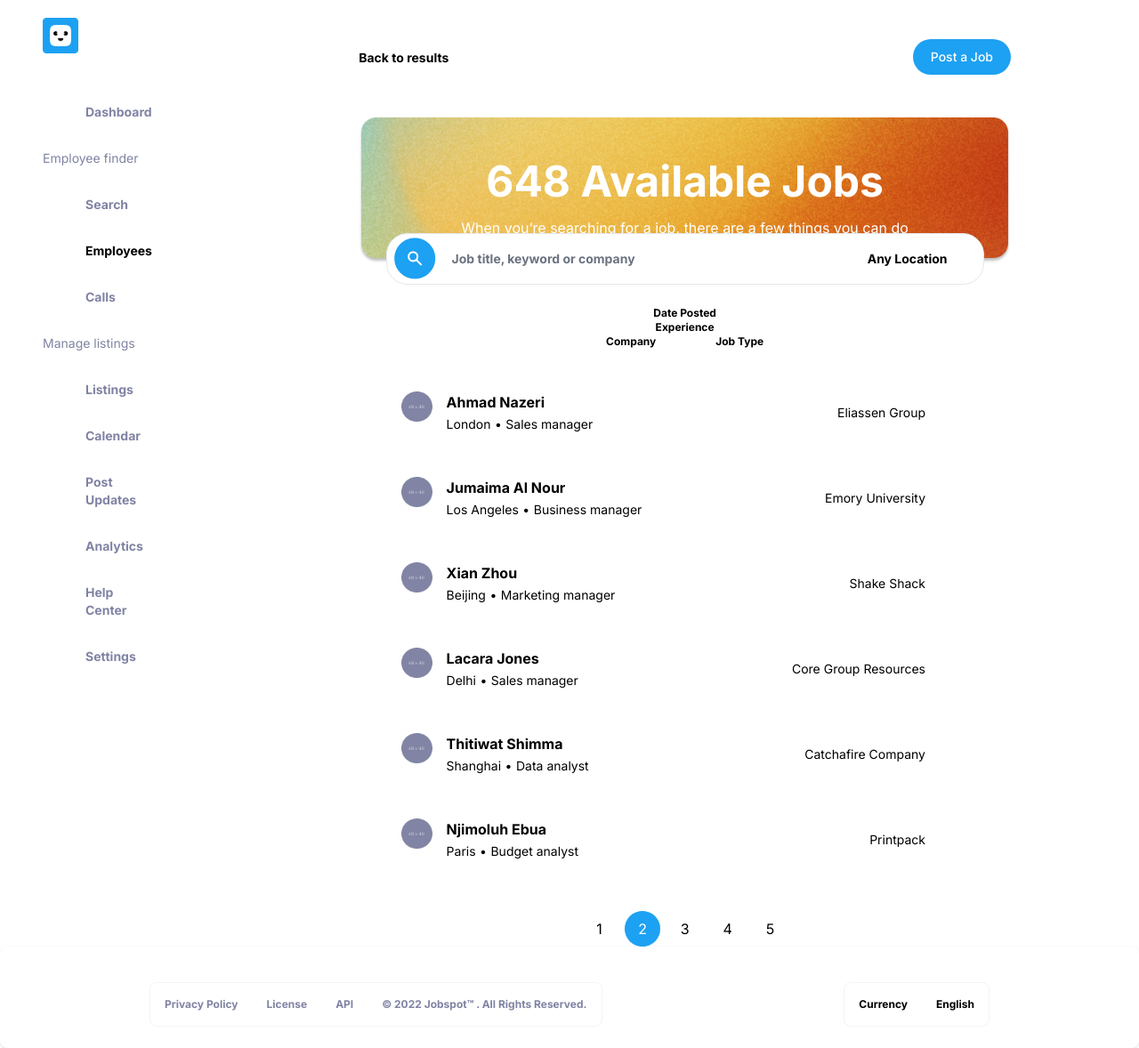
After one commit to YousifAljanabi/CV, a Django app: page /employee_list in a window 1280 px wide. The commit adds this page. Shown: the whole page at 89% size. Run offline with Django 4.2, Linux system fonts and the light colour scheme; some libraries are stand-ins or nearby versions.

Commit message:
job_search and users profile and jobs list and employee list

```diff
--- a/theme/static/css/dist/styles.css
+++ b/theme/static/css/dist/styles.css
@@ -858,6 +858,14 @@ select {
   grid-column: span 1 / span 1;
 }
 
+.col-span-12 {
+  grid-column: span 12 / span 12;
+}
+
+.col-span-11 {
+  grid-column: span 11 / span 11;
+}
+
 .float-left {
   float: left;
 }
@@ -1059,6 +1067,10 @@ select {
 
 .grid-cols-9 {
   grid-template-columns: repeat(9, minmax(0, 1fr));
+}
+
+.grid-cols-12 {
+  grid-template-columns: repeat(12, minmax(0, 1fr));
 }
 
 .grid-rows-2 {
@@ -1515,6 +1527,18 @@ select {
 
 .pt-8 {
   padding-top: 2rem;
+}
+
+.pl-12 {
+  padding-left: 3rem;
+}
+
+.pr-24 {
+  padding-right: 6rem;
+}
+
+.pb-6 {
+  padding-bottom: 1.5rem;
 }
 
 .text-center {
--- /dev/null
+++ b/website/templates/website/employee_list.html
@@ -0,0 +1,268 @@
+{% extends 'website/layout.html' %}{% block navbar %}{% endblock navbar %}
+{%load static %} {% block body %}
+<div class="grid grid-cols-5 gap-4">
+  <div class="px-12 max-w-sm h-full">
+    <img
+      src="{% static 'images/logo.png' %}"
+      alt=""
+      style="height: 40px; width: 40px"
+    />
+    <div class="" style="padding-top: 40px">
+      <ul class="text-[#8083A3] font-bold text-sm">
+        <a href="">
+          <li class="px-12 py-4">Dashboard</li>
+        </a>
+        <li class="font-normal py-4">Employee finder</li>
+        <a href="">
+          <li class="px-12 py-4">Search</li>
+        </a>
+        <a href="">
+          <li class="px-12 py-4 text-black">Employees</li>
+        </a>
+        <a href="">
+          <li class="px-12 py-4">Calls</li>
+        </a>
+        <li class="font-normal py-4">Manage listings</li>
+        <a href="">
+          <li class="px-12 py-4">Listings</li>
+        </a>
+        <a href="">
+          <li class="px-12 py-4">Calendar</li>
+        </a>
+        <a href="">
+          <li class="px-12 py-4">Post Updates</li>
+        </a>
+        <a href="">
+          <li class="px-12 py-4">Analytics</li>
+        </a>
+      </ul>
+    </div>
+    <div class="">
+      <ul class="text-[#8083A3] font-bold text-sm">
+        <a href="">
+          <li class="px-12 py-4">Help Center</li>
+        </a>
+        <a href="">
+          <li class="px-12 py-4">Settings</li>
+        </a>
+      </ul>
+    </div>
+  </div>
+  <div class="col-span-4">
+    <div class="pt-6 px-36 pb-12">
+      <ul class="flex justify-between items-center">
+        <li class="inline">
+          <a href="">
+            <h1 class="font-bold text-sm inline">Back to results</h1>
+          </a>
+        </li>
+        <li class="inline items-center">
+          <button
+            type="submit"
+            class="w-full font-medium rounded-3xl text-sm px-5 py-2.5 text-center bg-[#1DA1F2] text-white"
+          >
+            Post a Job
+          </button>
+        </li>
+      </ul>
+    </div>
+
+    <div class="px-36">
+      <div class="relative text-center text-white">
+        <img src="{% static 'images/968x216bg.png' %}" alt="" />
+        <div class="absolute top-12 w-full">
+          <h1 class="font-bold text-5xl">648 Available Jobs</h1>
+          <p class="pt-4">
+            When you’re searching for a job, there are a few things you can do
+          </p>
+          <p>to get the most out of your search</p>
+        </div>
+      </div>
+      <div class="relative w-full pt-6">
+        <div class="absolute bottom-0 flex w-full items-center justify-center">
+          <form
+            action=""
+            class="max-w-2xl w-full flex justify-center items-center border rounded-3xl"
+            style="background: rgb(255, 255, 255)"
+          >
+            {% csrf_token %}
+            <button type="sumbit" class="" style="padding-left: 8px">
+              <img src="{% static 'images/search.png' %}" alt="" />
+            </button>
+            <input
+              type="text"
+              placeholder="Job title, keyword or company"
+              class="outline-0 border-0 text-sm font-bold text-[#8083A3] w-full"
+              style="
+                outline: none;
+                border: 0;
+                flex: 1;
+                background: transparent;
+                padding: 18px 18px;
+              "
+            />
+            <h1 class="font-bold text-sm pr-10">Any Location</h1>
+          </form>
+        </div>
+      </div>
+      <div class="w-full px-60 pt-6 pb-6 text-center">
+        <ul class="font-bold text-xs">
+          <a href="">
+            <li class="inline px-8">Date Posted</li>
+          </a>
+          <a href="">
+            <li class="inline px-8">Experience</li>
+          </a>
+          <a href="">
+            <li class="inline px-8">Company</li>
+          </a>
+          <a href="">
+            <li class="inline px-8">Job Type</li>
+          </a>
+        </ul>
+      </div>
+      <div class="pl-12 pr-24 py-6">
+        <div class="grid grid-cols-12 gap-4">
+          <div>
+            <img src="{% static 'images/48x48.png' %}" alt="" />
+          </div>
+          <div class="col-span-11">
+            <div class="flex justify-between items-center">
+              <div>
+                <a href="">
+                  <h1 class="text-md font-bold">Ahmad Nazeri</h1>
+                </a>
+                <p class="mb-3 text-sm inline">London</p>
+                <p class="mb-3 text-sm inline">•</p>
+                <p class="mb-3 text-sm inline">Sales manager</p>
+              </div>
+              <div>
+                <h4 class="text-sm">Eliassen Group</h4>
+              </div>
+            </div>
+          </div>
+        </div>
+      </div>
+      <div class="pl-12 pr-24 py-6">
+        <div class="grid grid-cols-12 gap-4">
+          <div>
+            <img src="{% static 'images/48x48.png' %}" alt="" />
+          </div>
+          <div class="col-span-11">
+            <div class="flex justify-between items-center">
+              <div>
+                <a href="">
+                  <h1 class="text-md font-bold">Jumaima Al Nour</h1>
+                </a>
+                <p class="mb-3 text-sm inline">Los Angeles</p>
+                <p class="mb-3 text-sm inline">•</p>
+                <p class="mb-3 text-sm inline">Business manager</p>
+              </div>
+              <div>
+                <h4 class="text-sm">Emory University</h4>
+              </div>
+            </div>
+          </div>
+        </div>
+      </div>
+      <div class="pl-12 pr-24 py-6">
+        <div class="grid grid-cols-12 gap-4">
+          <div>
+            <img src="{% static 'images/48x48.png' %}" alt="" />
+          </div>
+          <div class="col-span-11">
+            <div class="flex justify-between items-center">
+              <div>
+                <a href="">
+                  <h1 class="text-md font-bold">Xian Zhou</h1>
+                </a>
+                <p class="mb-3 text-sm inline">Beijing</p>
+                <p class="mb-3 text-sm inline">•</p>
+                <p class="mb-3 text-sm inline">Marketing manager</p>
+              </div>
+              <div>
+                <h4 class="text-sm">Shake Shack</h4>
+              </div>
+            </div>
+          </div>
+        </div>
+      </div>
+      <div class="pl-12 pr-24 py-6">
+        <div class="grid grid-cols-12 gap-4">
+          <div>
+            <img src="{% static 'images/48x48.png' %}" alt="" />
+          </div>
+          <div class="col-span-11">
+            <div class="flex justify-between items-center">
+              <div>
+                <a href="">
+                  <h1 class="text-md font-bold">Lacara Jones</h1>
+                </a>
+                <p class="mb-3 text-sm inline">Delhi</p>
+                <p class="mb-3 text-sm inline">•</p>
+                <p class="mb-3 text-sm inline">Sales manager</p>
+              </div>
+              <div>
+                <h4 class="text-sm">Core Group Resources</h4>
+              </div>
+            </div>
+          </div>
+        </div>
+      </div>
+      <div class="pl-12 pr-24 py-6">
+        <div class="grid grid-cols-12 gap-4">
+          <div>
+            <img src="{% static 'images/48x48.png' %}" alt="" />
+          </div>
+          <div class="col-span-11">
+            <div class="flex justify-between items-center">
+              <div>
+                <a href="">
+                  <h1 class="text-md font-bold">Thitiwat Shimma</h1>
+                </a>
+                <p class="mb-3 text-sm inline">Shanghai</p>
+                <p class="mb-3 text-sm inline">•</p>
+                <p class="mb-3 text-sm inline">Data analyst</p>
+              </div>
+              <div>
+                <h4 class="text-sm">Catchafire Company</h4>
+              </div>
+            </div>
+          </div>
+        </div>
+      </div>
+      <div class="pl-12 pr-24 py-6">
+        <div class="grid grid-cols-12 gap-4">
+          <div>
+            <img src="{% static 'images/48x48.png' %}" alt="" />
+          </div>
+          <div class="col-span-11">
+            <div class="flex justify-between items-center">
+              <div>
+                <a href="">
+                  <h1 class="text-md font-bold">Njimoluh Ebua</h1>
+                </a>
+                <p class="mb-3 text-sm inline">Paris</p>
+                <p class="mb-3 text-sm inline">•</p>
+                <p class="mb-3 text-sm inline">Budget analyst</p>
+              </div>
+              <div>
+                <h4 class="text-sm">Printpack</h4>
+              </div>
+            </div>
+          </div>
+        </div>
+      </div>
+      <div class="flex justify-center">
+        <ul class="inline-flex space-x-2 pt-8">
+            <li><button class="w-10 h-10 transition-colors duration-150 ">1</button></li>
+            <li><button class="w-10 h-10 text-white transition-colors duration-150 bg-[#1DA1F2] border border-r-0 border-[#1DA1F2] rounded-full focus:shadow-outline">2</button></li>
+            <li><button class="w-10 h-10 transition-colors duration-150 ">3</button></li>
+            <li><button class="w-10 h-10 transition-colors duration-150 ">4</button></li>
+            <li><button class="w-10 h-10 transition-colors duration-150 ">5</button></li>
+        </ul>
+      </div>
+    </div>
+  </div>
+</div>
+{% endblock body %}
--- a/website/templates/website/jobs_list.html
+++ b/website/templates/website/jobs_list.html
@@ -202,9 +202,6 @@
     <li><button class="w-10 h-10 transition-colors duration-150 ">3</button></li>
     <li><button class="w-10 h-10 transition-colors duration-150 ">4</button></li>
     <li><button class="w-10 h-10 transition-colors duration-150 ">5</button></li>
-
-
-
 </ul>
 </div>
 {% endblock body %}
--- a/website/urls.py
+++ b/website/urls.py
@@ -15,4 +15,5 @@ urlpatterns = [
     path('job_search', views.job_search, name="job_search"),
     path('user_profile', views.user_profile, name="user_profile"),
     path('jobs_list', views.jobs_list, name="jobs_list"),
+    path('employee_list', views.employee_list, name="employee_list"),
 ]
--- a/website/views.py
+++ b/website/views.py
@@ -95,3 +95,6 @@ def user_profile(request):
 
 def jobs_list(request):
     return render(request, "website/jobs_list.html")
+
+def employee_list(request):
+    return render(request, "website/employee_list.html")
```
Also changed, not shown: website/static/images/48x48.png (added).
